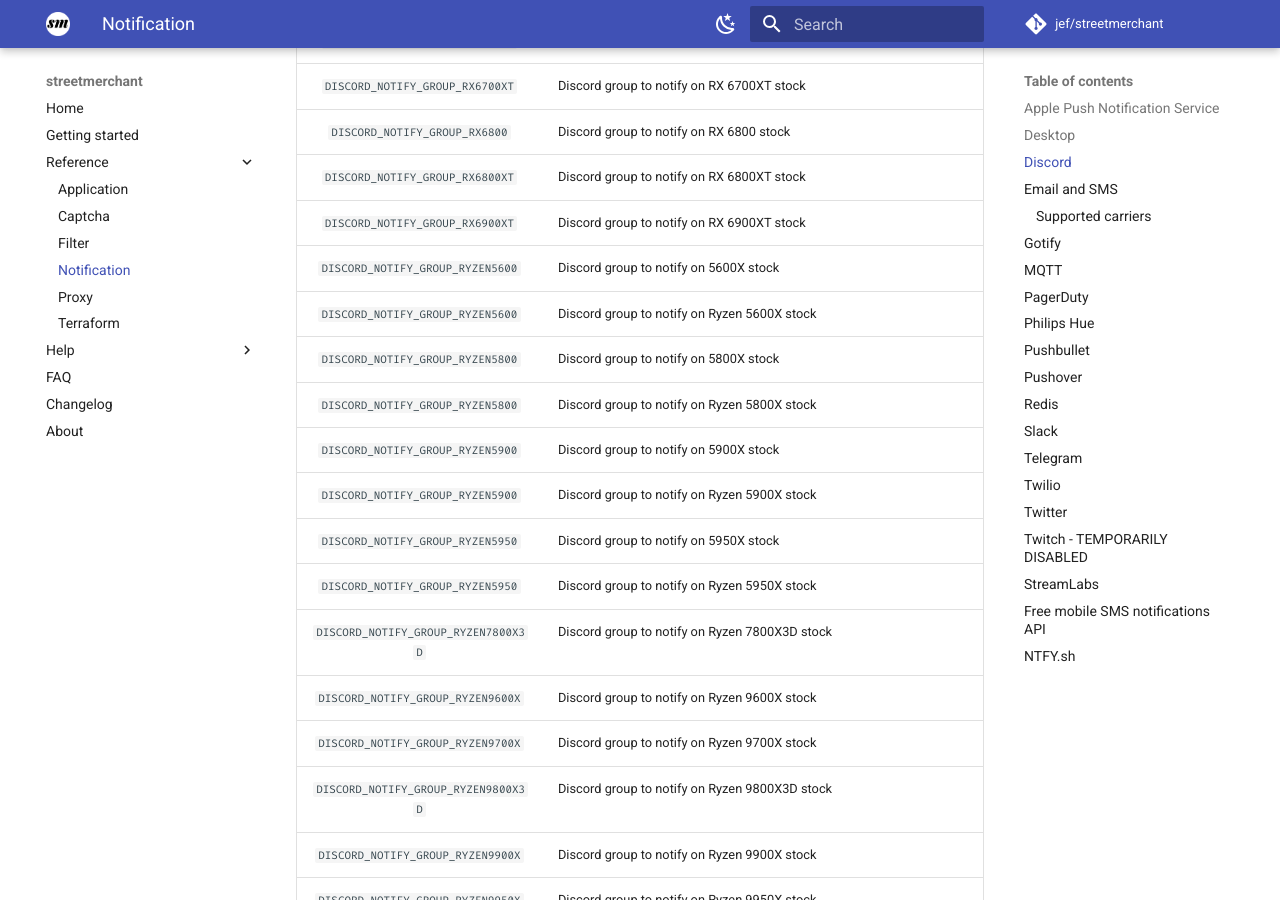
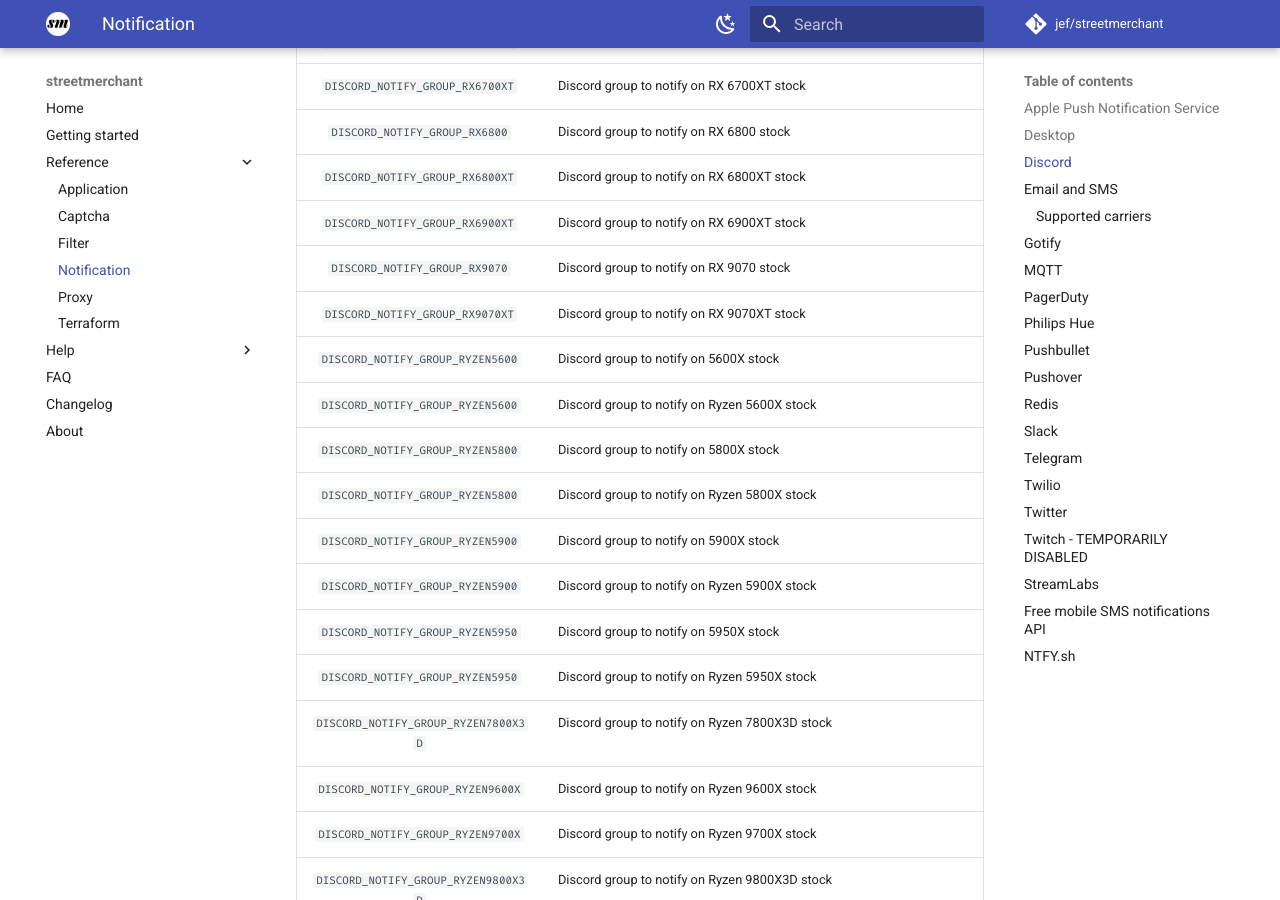
Before and after one commit to jef/streetmerchant, an MkDocs documentation site: the page built from docs/reference/notification.md, in a window 1280 px wide and 900 px high, scrolled down 2090 px. Built offline with MkDocs 1.6.1 and Material for MkDocs 9.7.7, drawn with Linux system fonts in a browser that asks for light colours; emoji names are drawn with the system emoji font; comment, search, counter and statistics services are not loaded.

Commit message:
Update notification.md for RX 9070 series

```diff
--- a/docs/reference/notification.md
+++ b/docs/reference/notification.md
@@ -54,6 +54,8 @@
 | `DISCORD_NOTIFY_GROUP_RX6800` | Discord group to notify on RX 6800 stock |
 | `DISCORD_NOTIFY_GROUP_RX6800XT` | Discord group to notify on RX 6800XT stock |
 | `DISCORD_NOTIFY_GROUP_RX6900XT` | Discord group to notify on RX 6900XT stock |
+| `DISCORD_NOTIFY_GROUP_RX9070` | Discord group to notify on RX 9070 stock |
+| `DISCORD_NOTIFY_GROUP_RX9070XT` | Discord group to notify on RX 9070XT stock |
 | `DISCORD_NOTIFY_GROUP_RYZEN5600` | Discord group to notify on 5600X stock |
 | `DISCORD_NOTIFY_GROUP_RYZEN5600` | Discord group to notify on Ryzen 5600X stock |
 | `DISCORD_NOTIFY_GROUP_RYZEN5800` | Discord group to notify on 5800X stock |
```
